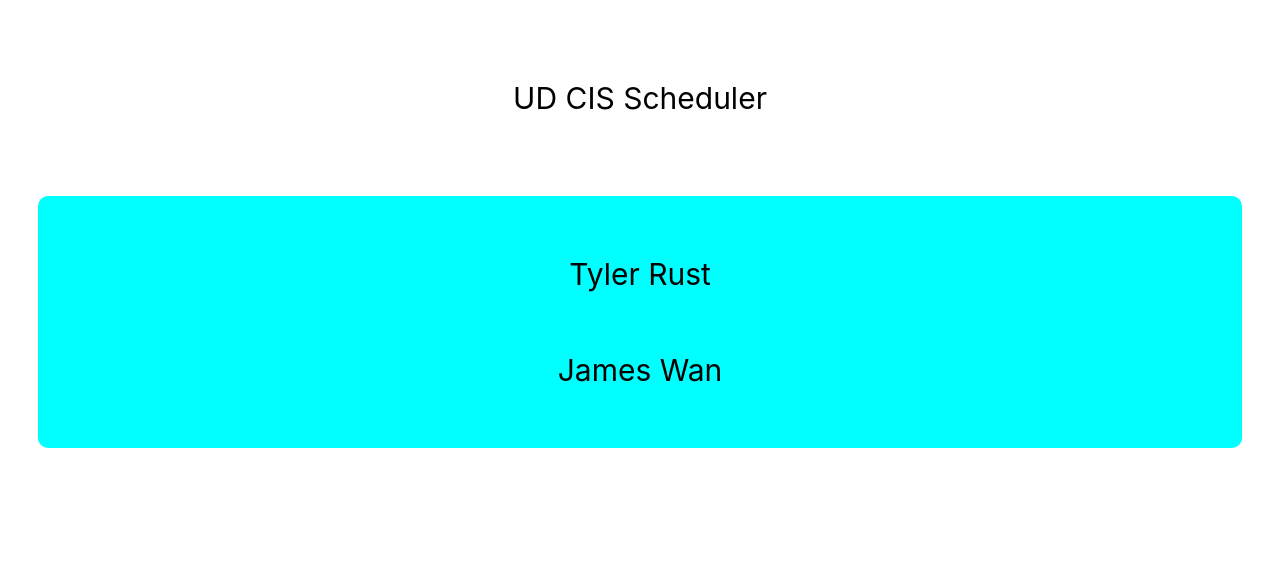
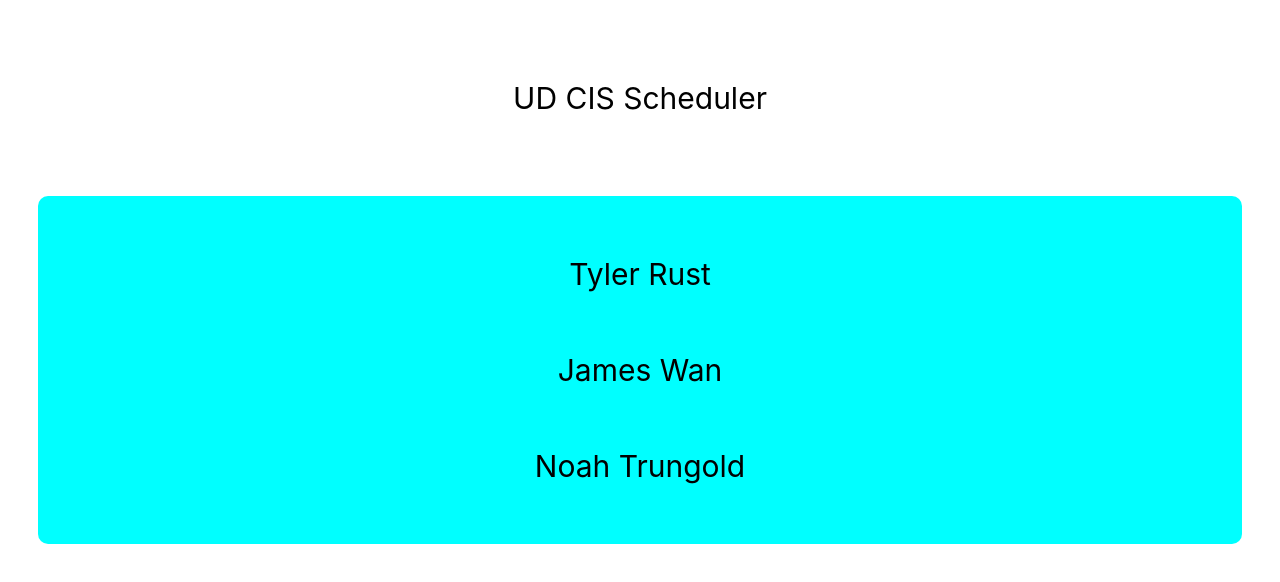
Before and after one commit to UD-CISC275-F21/ud-cis-scheduler-team-11, a React (Create React App) app: page / in a window 1280 px wide. Shown: the top 582 px of the page. Built offline with nearby package versions, Linux system fonts and the light colour scheme.

Commit message:
Update Names.tsx

```diff
--- a/src/components/Names.tsx
+++ b/src/components/Names.tsx
@@ -4,6 +4,7 @@ export function Names(): JSX.Element {
         <div style={styles.names}>
             <p>Tyler Rust</p>
             <p>James Wan</p>
+            <p>Noah Trungold</p>
         </div>
     );
 }
```
